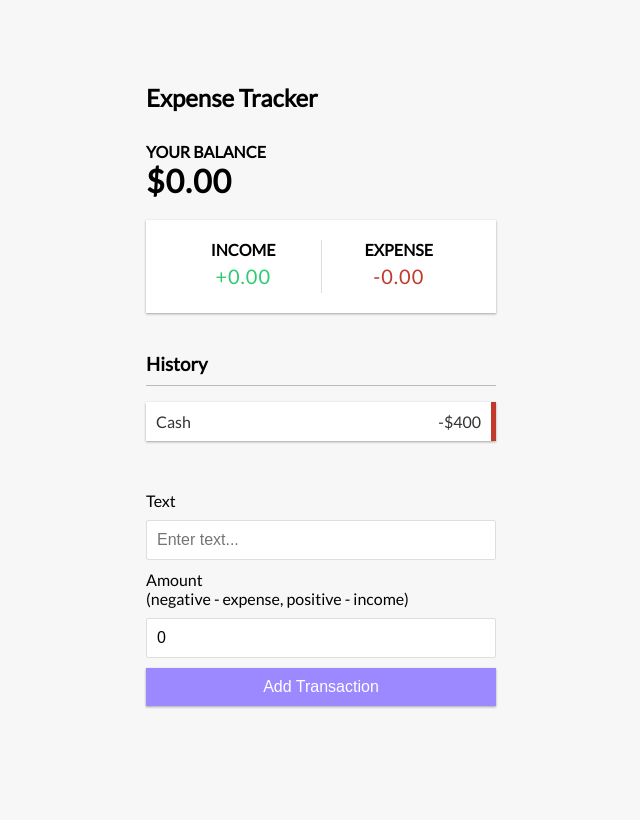
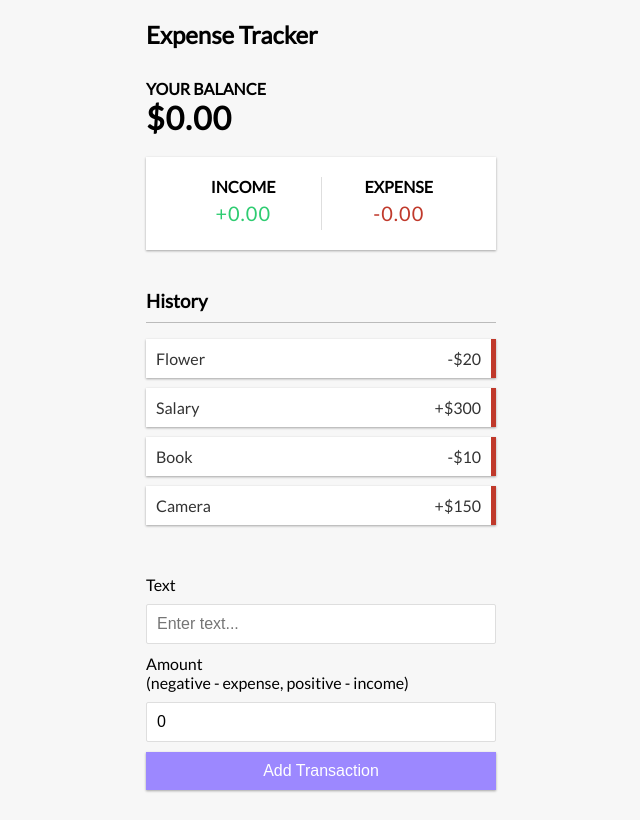
Before and after one commit to Asadbek-Dev/expense_tracker, a React (Create React App) app: page / in a window 1280 px wide. Shown: the whole page, without its empty margins (319-959 px from the left). Built offline with nearby package versions, Linux system fonts and the light colour scheme.

Commit message:
bug fixed

```diff
--- a/src/components/TransactionList.js
+++ b/src/components/TransactionList.js
@@ -1,13 +1,19 @@
-import React from 'react'
+import React, { useContext } from 'react'
+import { GlobalContext } from '../context/GlobalState'
 
 export const TransactionList = () => {
+    const {transactions}=useContext(GlobalContext);
+
     return (
         <div>
             <h3>History</h3>
             <ul className="list">
-                <li className='minus'>
-                    Cash <span>-$400</span><button className='delete-btn'>x</button>
-                </li>
+                {transactions.map(transaction=>(
+                    <li key={transaction.id} className='minus'>
+                        {transaction.text}<span>{transaction.amount<0?'-':'+'}${Math.abs(transaction.amount)}</span><button className='delete-btn'>x</button>
+                    </li>
+                ))}
+
             </ul>
         </div>
     )
```
